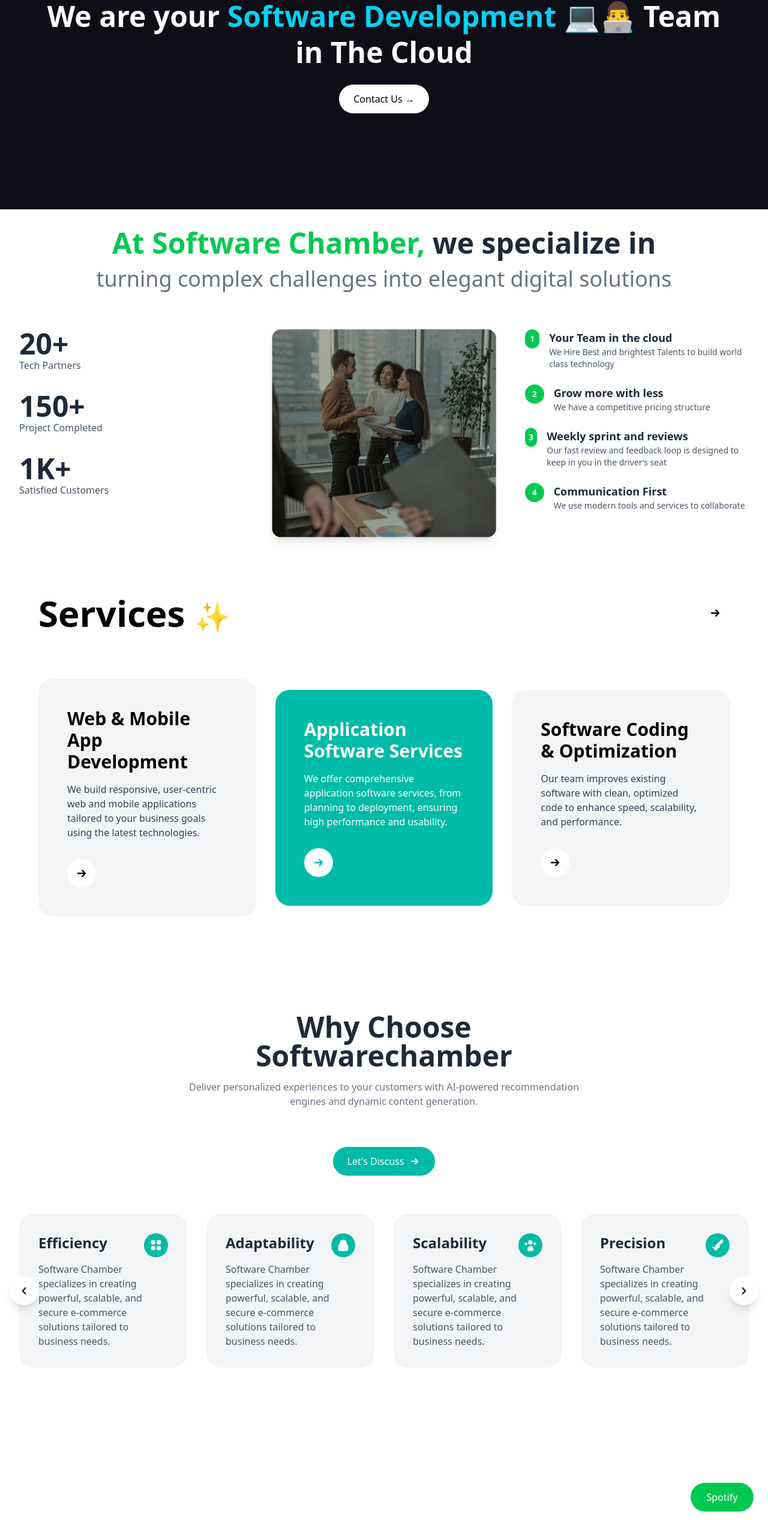
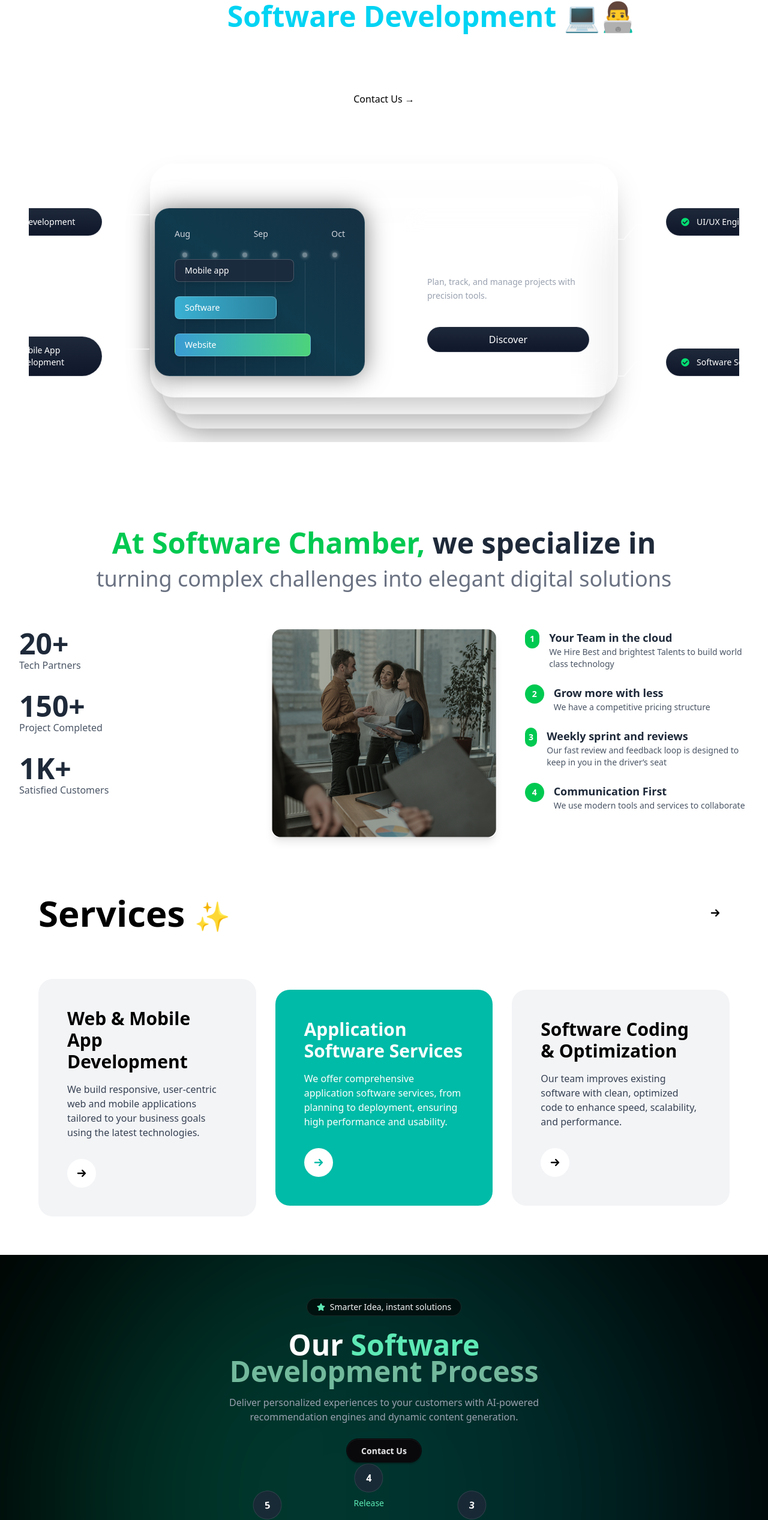
Before and after one commit to sharmin133/Software-Chamber, a React (Vite) app: page / in a window 1280 px wide. Shown: the part 219-2753 px from the top of the page at 60% size. Built offline with nearby package versions, Linux system fonts and the light colour scheme.

Commit message:
added banner content

```diff
--- a/package.json
+++ b/package.json
@@ -10,6 +10,7 @@
     "preview": "vite preview"
   },
   "dependencies": {
+    "@heroicons/react": "^2.2.0",
     "@tailwindcss/vite": "^4.1.11",
     "react": "^19.1.1",
     "react-dom": "^19.1.1",
--- a/src/Components/Pages/Banner/Banner.jsx
+++ b/src/Components/Pages/Banner/Banner.jsx
@@ -1,9 +1,9 @@
 import React from "react";
-// import BannerContent from "./BannerContent";
+import BannerContent from "./BannerContent";
 
 const Banner = () => {
   return (
-    <section className="bg-[#0E0E17] text-white px-4 md:px-12 pt-20 pb-28 relative overflow-hidden">
+    <section className=" text-white px-4 md:px-12 pt-20 pb-28 relative overflow-hidden">
       {/* Tagline */}
       <div className="text-center mb-4">
         <span className="inline-block bg-[#1f1f2e] text-cyan-400 text-xs px-4 py-1 rounded-full">
@@ -26,7 +26,7 @@
         </button>
       </div>
 
-     {/* <BannerContent></BannerContent> */}
+<div className="flex items-center justify-center"> <BannerContent></BannerContent> </div>
 
     </section>
   );
--- a/src/Components/Pages/Banner/BannerContent.jsx
+++ b/src/Components/Pages/Banner/BannerContent.jsx
@@ -1,71 +1,188 @@
-// src/components/Dashboard.js
+import React from 'react';
+import { FaCheckCircle } from 'react-icons/fa'; // Assuming you have react-icons installed
 
-import React from 'react';
+const BannerContent = () => {
+  return (
+    <div className="relative w-full h-[500px] overflow-hidden flex items-center justify-center p-4">
+
+      {/* Layer 1 (bottom-most) - Centered, but slightly offset vertically */}
+      <div className="absolute top-1/2 left-1/2 -translate-x-1/2 -translate-y-[35%] w-[700px] h-[350px] rounded-[40px] bg-white/10 backdrop-blur-md shadow-2xl border border-white/30 z-10" />
+
+      {/* Layer 2 (middle) - Centered, but slightly offset vertically */}
+      <div className="absolute top-1/2 left-1/2 -translate-x-1/2 -translate-y-[45%] w-[740px] h-[370px] rounded-[40px] bg-white/10 backdrop-blur-md shadow-2xl border border-white/30 z-20" />
+
+      {/* Layer 3 (top-most) - Centered, but slightly offset vertically */}
+      <div className="absolute top-1/2 left-1/2 -translate-x-1/2 -translate-y-[55%] w-[780px] h-[390px] rounded-[40px] bg-white/10 backdrop-blur-md shadow-2xl border border-white/30 z-30" />
+
+      {/* Fourth Layer (Content) - This is the main part with the text and timeline, also centered */}
+      <div className="absolute top-0 left-0 w-full h-full p-8 flex items-center justify-center z-40 text-white font-sans">
+        <div className="relative w-full h-full p-4 flex items-center justify-center">
+
+          {/* Main Container */}
+          <div className="flex gap-16">
+
+            {/* Left Buttons Container */}
+<div className="flex flex-col justify-between items-end gap-4 mr-6 relative">
+  <button className="flex items-center gap-3 px-6 py-3 rounded-full bg-gradient-to-b from-[#1e293b] to-[#0f172a] border border-white/10 text-white text-sm font-medium shadow-inner hover:shadow-lg hover:scale-105 transition-transform duration-300 w-[240px] relative z-20">
+    <FaCheckCircle className="text-green-400" />
+    Website Development
+    {/* Connector line from this button */}
+    <span className="absolute top-1/2 -right-20 w-20 h-8 -translate-y-1/2">
+ <svg
+  viewBox="0 0 80 32"
+  fill="none"
+  xmlns="http://www.w3.org/2000/svg"
+  className="w-full h-full"
+>
+  <path
+    d="M80 4 H30 L10 28 H0"
+    stroke="rgba(255,255,255,0.5)"
+    strokeWidth="2"
+    fill="none"
+    strokeLinecap="round"
+    strokeLinejoin="round"
+  />
+</svg>
+</span>
+  </button>
+  <button className="flex items-center gap-3 px-6 py-3 rounded-full bg-gradient-to-b from-[#1e293b] to-[#0f172a] border border-white/10 text-white text-sm font-medium shadow-inner hover:shadow-lg hover:scale-105 transition-transform duration-300 w-[240px] relative z-20">
+    <FaCheckCircle className="text-green-400" />
+    Mobile App Development
+    {/* Connector line from this button */}
+   <span className="absolute top-1/2 -right-20 w-20 h-8 -translate-y-1/2">
+ <svg
+  viewBox="0 0 80 32"
+  fill="none"
+  xmlns="http://www.w3.org/2000/svg"
+  className="w-full h-full"
+>
+  <path
+    d="M80 4 H30 L10 28 H0"
+    stroke="rgba(255,255,255,0.5)"
+    strokeWidth="2"
+    fill="none"
+    strokeLinecap="round"
+    strokeLinejoin="round"
+  />
+</svg>
+</span>
+
+  </button>
+</div>
+
+            {/* Left Card (Timeline) */}
+            <div className="relative w-[350px] rounded-3xl bg-gradient-to-tr from-[#102b3f] via-[#103a4d] to-[#153042] p-8 backdrop-blur-lg border border-white/10 shadow-[0_0_40px_rgba(0,0,0,0.5)]">
+
+              {/* Months */}
+              <div className="flex justify-between text-gray-300 text-sm font-medium mb-6">
+                <span>Aug</span>
+                <span>Sep</span>
+                <span>Oct</span>
+              </div>
+
+              {/* Vertical Lines with Circles */}
+              <div className="absolute left-0 right-0 top-[73px] bottom-0 flex justify-around px-6 pointer-events-none">
+                {[...Array(6)].map((_, i) => (
+                  <div key={i} className="flex flex-col items-center">
+                    {/* Circle at top of line */}
+                    <span className="w-2 h-2 rounded-full bg-white/40 shadow-[0_0_6px_rgba(255,255,255,0.6)] mb-2"></span>
+                    {/* Line */}
+                    <span className="w-[1px] flex-1 bg-white/10"></span>
+                  </div>
+                ))}
+              </div>
+
+              {/* Bars */}
+              <div className="relative flex flex-col gap-6 mt-8">
+                <div className="w-[70%] px-4 py-2 rounded-lg bg-[#1e293b]/80 border border-white/20 text-white text-sm shadow-lg">
+                  Mobile app
+                </div>
+                <div className="w-[60%] px-4 py-2 rounded-lg bg-gradient-to-r from-[#3bb1d3] to-[#2a819c] border border-white/20 text-white text-sm shadow-lg">
+                  Software
+                </div>
+                <div className="w-[80%] px-4 py-2 rounded-lg bg-gradient-to-r from-[#3b9bd3] to-[#4dd37a] border border-white/20 text-white text-sm shadow-lg">
+                  Website
+                </div>
+              </div>
+            </div>
+
+            {/* Right Card (Description) */}
+            <div className="flex flex-col justify-between rounded-3xl p-10 w-[350px] backdrop-blur-lg ">
+
+              <div>
+
+                <h2 className="text-white font-bold text-2xl mb-2">
+                  Software Service Solutions
+                </h2>
+
+                <p className="text-gray-400 text-sm leading-relaxed">
+                  Plan, track, and manage projects with precision tools.
+                </p>
+              </div>
 
 
 
-const BannerContent = () => {
-  return (
-  <div className="relative w-[500px] h-[500px] bg-gradient-to-br from-green-200 via-pink-200 to-blue-200 overflow-hidden flex items-center justify-center p-4">
+              <button className="mt-6 px-6 py-2 rounded-full bg-gradient-to-b from-[#1e293b] to-[#0f172a] border border-white/10 text-white font-medium shadow-inner hover:shadow-lg hover:scale-105 transition-transform duration-300">
+                Discover
+              </button>
+               <span className="absolute  -right-22 w-20 h-8 -translate-y-1/2">
+ <svg
+  viewBox="0 0 80 32"
+  fill="none"
+  xmlns="http://www.w3.org/2000/svg"
+  className="w-full h-full"
+>
+  <path
+    d="M80 4 H30 L10 28 H0"
+    stroke="rgba(255,255,255,0.5)"
+    strokeWidth="2"
+    fill="none"
+    strokeLinecap="round"
+    strokeLinejoin="round"
+  />
+</svg>
+</span>
 
-  {/* Layer 1 (bottom-most) */}
-  <div className="absolute top-35 left-15 w-[350px] h-[350px] rounded-[40px] bg-white/10 backdrop-blur-md shadow-2xl border border-white/30 z-10" />
 
-  {/* Layer 2 (middle) */}
-  <div className="absolute top-20 left-12 w-[370px] h-[370px] rounded-[40px] bg-white/10 backdrop-blur-md shadow-2xl border border-white/30 z-20" />
 
-  {/* Layer 3 (top-most) */}
-  <div className="absolute top-5 left-10 w-[390px] h-[390px] rounded-[40px] bg-white/10 backdrop-blur-md shadow-2xl border border-white/30 z-30" />
+<span className="absolute -bottom-5 -right-22 w-20 h-8 -translate-y-1/2">
+ <svg
+  viewBox="0 0 80 32"
+  fill="none"
+  xmlns="http://www.w3.org/2000/svg"
+  className="w-full h-full"
+>
+  <path
+    d="M80 4 H30 L10 28 H0"
+    stroke="rgba(255,255,255,0.5)"
+    strokeWidth="2"
+    fill="none"
+    strokeLinecap="round"
+    strokeLinejoin="round"
+  />
+</svg>
+</span>
+            </div>
 
-  {/* Fourth Layer (Content) - This is the main part with the text and timeline */}
-  <div className="absolute top-0 left-0 w-full h-full p-8 flex items-center justify-center z-40 text-white font-sans">
-    <div className="relative w-full h-full p-4">
-      {/* Content grid */}
-      <div className="grid grid-cols-2 gap-4 items-stretch h-full">
 
-        {/* Left section - Timeline and Cards */}
-        <div className="flex flex-col space-y-2 h-full">
-          <div className="flex justify-between items-center text-gray-400 font-bold mb-2">
-            <span className="text-sm">Aug</span>
-            <span className="text-sm">Sep</span>
-            <span className="text-sm">Oct</span>
-          </div>
 
-          {/* Timeline boxes with gradient colors */}
-          <div className="space-y-2 flex-1">
-            <div className="bg-[#2a304e] p-2 rounded-lg text-gray-200 text-sm">Mobile app</div>
-            <div className="bg-gradient-to-r from-[#4a5585] to-[#6074aa] p-2 rounded-lg shadow-md border border-blue-400 text-white text-sm cursor-pointer">Software</div>
-            <div className="bg-gradient-to-r from-[#327788] to-[#429d91] p-2 rounded-lg text-white text-sm cursor-pointer">Website</div>
+            {/* Right Buttons Container */}
+            <div className="flex flex-col justify-between items-start gap-4 ml-6">
+
+                <button className="flex items-center gap-3 px-6 py-3 rounded-full bg-gradient-to-b from-[#1e293b] to-[#0f172a] border border-white/10 text-white text-sm font-medium shadow-inner hover:shadow-lg hover:scale-105 transition-transform duration-300 w-[240px]">
+                    <FaCheckCircle className="text-green-400" />
+                    UI/UX Engineering
+                </button>
+                <button className="flex items-center gap-3 px-6 py-3 rounded-full bg-gradient-to-b from-[#1e293b] to-[#0f172a] border border-white/10 text-white text-sm font-medium shadow-inner hover:shadow-lg hover:scale-105 transition-transform duration-300 w-[240px]">
+                    <FaCheckCircle className="text-green-400" />
+                    Software Services
+                </button>
+            </div>
           </div>
         </div>
+      </div>
 
-        {/* Right section - Main Description Card */}
-        <div className="flex flex-col justify-between h-full">
-          <div className="flex flex-col">
-            <h3 className="text-base md:text-lg font-bold text-gray-100 mb-1">Software Service Solutions</h3>
-            <p className="text-gray-400 text-xs leading-relaxed">
-              Plan, track, and manage projects with precision tools.
-            </p>
-          </div>
-          <button className="self-start mt-4 px-4 py-2 text-xs font-semibold text-white bg-gray-700 rounded-full hover:bg-gray-600 transition-colors duration-300">
-            Discover
-          </button>
-        </div>
-      </div>
     </div>
-  </div>
-
-</div>
-
-    //   <div className="relative z-40 max-w-xl w-full bg-white/20 backdrop-blur-lg border border-white/30 rounded-3xl shadow-xl px-10 py-12 text-center text-white">
-    //     <h2 className="text-3xl md:text-4xl font-bold mb-4 drop-shadow">Plan Your Project</h2>
-    //     <p className="text-base md:text-lg mb-6 drop-shadow">
-    //       Organize and manage your tasks efficiently using our modern timeline interface.
-    //     </p>
-    //     <button className="mt-2 px-6 py-2 rounded-full bg-purple-500/70 hover:bg-purple-600 transition-colors text-white font-semibold shadow-lg">
-    //       Get Started
-    //     </button>
-
   );
 };
 
--- a/src/Components/Pages/Development/Development.jsx
+++ b/src/Components/Pages/Development/Development.jsx
@@ -1,81 +1,153 @@
-import React from 'react';
-// import './SoftwareDevelopmentProcess.css'; // We'll create this file for the circular layout
-
-const globeImage = 'https://i.imgur.com/your-globe-image-here.png'; // Replace with a real image URL or local path
+import React from "react";
+import { FaStar } from "react-icons/fa";
 
 const Development = () => {
+  const steps = [
+    { id: 1, label: "Code" },
+    { id: 2, label: "Build" },
+    { id: 3, label: "Test" },
+    { id: 4, label: "Release" },
+    { id: 5, label: "Deploy" },
+    { id: 6, label: "Monitor" },
+    { id: 7, label: "Build" },
+  ];
+
+  // geometry for arc placement (matching the example layout)
+  const arc = {
+    width: 800,
+    height: 380,
+    centerX: 400,
+    centerY: 320,
+    radius: 300,
+  };
+
   return (
-    <div className="bg-[#f0f9ff] text-gray-800 font-sans py-16 md:py-24 overflow-hidden">
-      {/* Small Badge */}
-      <div className="flex justify-center mb-6">
-        <span className="bg-green-700 text-white text-xs font-semibold px-3 py-1 rounded-full flex items-center space-x-1">
-          <svg className="w-3 h-3" fill="currentColor" viewBox="0 0 20 20">
-            <path d="M9.049 2.927c.3-.921 1.603-.921 1.902 0l1.07 3.292a1 1 0 00.95.69h3.462c.969 0 1.371 1.24.588 1.81l-2.8 2.034a1 1 0 00-.364 1.118l1.07 3.292c.3.921-.755 1.688-1.54 1.118l-2.8-2.034a1 1 0 00-1.175 0l-2.8 2.034c-.784.57-1.838-.197-1.539-1.118l1.07-3.292a1 1 0 00-.364-1.118L2.98 8.72c-.783-.57-.38-1.81.588-1.81h3.461a1 1 0 00.951-.69l1.07-3.292z"></path>
-          </svg>
-          <span>Smarter idea, instant solutions</span>
-        </span>
+    <div className="relative flex flex-col items-center text-center bg-black text-white overflow-hidden pt-12 pb-28">
+      {/* soft green radial glow */}
+      <div className="absolute -top-36 left-1/2 -translate-x-1/2 w-[1100px] h-[1100px] rounded-full blur-[160px] bg-gradient-to-r from-emerald-400/30 via-teal-400/25 to-cyan-400/15 pointer-events-none" />
+
+      {/* small tag */}
+      <div className="z-10 mt-6 inline-flex items-center gap-2 bg-black/60 px-4 py-1 rounded-full border border-white/10">
+        <FaStar className="text-sm text-emerald-300" />
+        <span className="text-sm text-gray-100">Smarter Idea, instant solutions</span>
       </div>
 
-      {/* Header Text */}
-      <div className="text-center mb-16 px-4">
-        <h1 className="text-4xl md:text-6xl font-bold text-gray-800 mb-4">
-          Our Software <br className="md:hidden" /> Development Process
-        </h1>
-        <p className="text-gray-500 max-w-2xl mx-auto">
-          Deliver personalized experiences to your customers with AI-powered recommendation engines and dynamic content generation.
-        </p>
+      {/* headings */}
+      <h2 className="z-10 mt-6 text-4xl md:text-5xl font-extrabold">
+        <span className="text-white">Our </span>
+        <span className="text-emerald-300">Software</span>
+      </h2>
+      <h2 className="z-10 -mt-1 text-4xl md:text-5xl font-extrabold text-emerald-200/70">
+        Development Process
+      </h2>
+
+      <p className="z-10 mt-4 max-w-xl text-gray-400 px-6">
+        Deliver personalized experiences to your customers with AI-powered
+        recommendation engines and dynamic content generation.
+      </p>
+
+      {/* contact button (daisyUI) */}
+      <div className="z-10 mt-6">
+        <button className="btn btn-neutral btn-md rounded-full px-6">Contact Us</button>
       </div>
 
-      {/* CTA Button */}
-      <div className="flex justify-center mb-16">
-        <button className="bg-gray-800 text-white rounded-full px-6 py-3 flex items-center space-x-2 transition-transform hover:scale-105">
-          <span>Contact Us</span>
-          <svg className="w-5 h-5" fill="currentColor" viewBox="0 0 20 20">
-            <path d="M11 3a1 1 0 100 2h3.586l-4.293 4.293a1 1 0 001.414 1.414L16 6.414V10a1 1 0 102 0V3a1 1 0 00-1-1h-7z"></path>
-            <path d="M4 11a1 1 0 100 2h1a1 1 0 100-2H4zm-1 4a1 1 0 100 2h1a1 1 0 100-2H3zm5-4a1 1 0 100 2h1a1 1 0 100-2H8zm-1 4a1 1 0 100 2h1a1 1 0 100-2H7zm5-4a1 1 0 100 2h1a1 1 0 100-2h-1zm-1 4a1 1 0 100 2h1a1 1 0 100-2h-1zm-3-4a1 1 0 100 2h1a1 1 0 100-2h-1zm-1 4a1 1 0 100 2h1a1 1 0 100-2H7z"></path>
-          </svg>
-        </button>
-      </div>
+      {/* arc + globe container */}
+      <div className="relative mt-14 w-full max-w-[900px] h-[420px]">
+        {/* dotted curved path */}
+        <svg
+          viewBox={`0 0 ${arc.width} ${arc.height}`}
+          className="absolute inset-0 w-full h-full"
+          preserveAspectRatio="none"
+          aria-hidden
+        >
+          {/* main dashed arc */}
+          <path
+            d={`M40,${arc.height - 40} Q${arc.centerX},-120 ${arc.width - 40},${arc.height - 40}`}
+            stroke="rgba(255,255,255,0.18)"
+            strokeWidth="2"
+            strokeDasharray="6 8"
+            fill="none"
+          />
+          {/* dotted accent (slightly above) */}
+          <path
+            d={`M70,${arc.height - 60} Q${arc.centerX},-80 ${arc.width - 70},${arc.height - 60}`}
+            stroke="rgba(56,189,248,0.6)"
+            strokeWidth="6"
+            strokeLinecap="round"
+            strokeDasharray="1 22"
+            fill="none"
+            opacity="0.25"
+          />
+        </svg>
 
-      {/* Process Visualization Section */}
-      <div className="relative w-full max-w-5xl mx-auto flex justify-center mt-12 md:mt-24">
-        {/* The Globe Image */}
-        <img
-          src={globeImage}
-          alt="Globe"
-          className="w-full md:w-3/4 max-w-2xl animate-pulse-slow"
-        />
+        {/* step nodes placed along the arc */}
+        {steps.map((step, i) => {
+          // distribute from 0..pi (left -> right along a semi-circle-ish curve)
+          const t = i / (steps.length - 1); // 0..1
+          const angle = Math.PI * t; // 0..π
+          const x = arc.centerX + arc.radius * Math.cos(angle);
+          const y = arc.centerY - arc.radius * Math.sin(angle);
 
-        {/* Process Steps */}
-        <div className="process-steps">
-          {/* Use CSS positioning for each step */}
-          <div className="step step-1">
-            <span className="step-number">1</span>
-            <span className="step-label">Code</span>
-          </div>
-          <div className="step step-2">
-            <span className="step-number">2</span>
-            <span className="step-label">Build</span>
-          </div>
-          <div className="step step-3">
-            <span className="step-number">3</span>
-            <span className="step-label">Test</span>
-          </div>
-          <div className="step step-4">
-            <span className="step-number">4</span>
-            <span className="step-label">Release</span>
-          </div>
-          <div className="step step-5">
-            <span className="step-number">5</span>
-            <span className="step-label">Deploy</span>
-          </div>
-          <div className="step step-6">
-            <span className="step-number">6</span>
-            <span className="step-label">Monitor</span>
-          </div>
-          <div className="step step-7">
-            <span className="step-number">7</span>
-            <span className="step-label">Build</span>
+          // small rotation so labels face outward slightly
+          const rotateDeg = (t - 0.5) * -35;
+
+          return (
+            <div
+              key={step.id}
+              className="absolute flex flex-col items-center w-max -translate-x-1/2 -translate-y-1/2"
+              style={{
+                left: `${(x / arc.width) * 100}%`,
+                top: `${(y / arc.height) * 100}%`,
+                transform: `translate(-50%, -50%) rotate(${rotateDeg}deg)`,
+              }}
+            >
+              <div className="w-10 h-10 md:w-12 md:h-12 rounded-full bg-gray-800/80 border border-white/10 flex items-center justify-center text-sm md:text-base font-semibold">
+                {step.id}
+              </div>
+
+              <span
+                className="mt-2 text-xs md:text-sm font-medium text-emerald-300 whitespace-nowrap"
+                style={{ transform: `rotate(${ -rotateDeg }deg)` }} // un-rotate the label text
+              >
+                {step.label}
+              </span>
+            </div>
+          );
+        })}
+
+        {/* globe / circle at bottom center */}
+        <div
+          className="absolute left-1/2 -translate-x-1/2"
+          style={{ top: `${(arc.centerY + 40) / arc.height * 100}%` }}
+        >
+          <div className="relative w-[340px] h-[340px] rounded-full bg-gradient-to-b from-emerald-900/80 to-slate-900/80 border border-emerald-600/30 overflow-hidden">
+            {/* dotted globe pattern (simple stylistic representation) */}
+            <svg viewBox="0 0 300 300" className="w-full h-full opacity-60">
+              <defs>
+                <linearGradient id="g" x1="0" x2="1">
+                  <stop offset="0%" stopColor="#6EE7B7" stopOpacity="0.06" />
+                  <stop offset="100%" stopColor="#38BDF8" stopOpacity="0.06" />
+                </linearGradient>
+              </defs>
+
+              <circle cx="150" cy="150" r="140" fill="url(#g)" />
+
+              {/* a few dotted patterns to mimic world dots */}
+              <g fill="rgba(255,255,255,0.06)">
+                <circle cx="105" cy="110" r="2" />
+                <circle cx="115" cy="128" r="1.8" />
+                <circle cx="130" cy="100" r="1.6" />
+                <circle cx="160" cy="140" r="1.8" />
+                <circle cx="190" cy="100" r="2" />
+                <circle cx="200" cy="150" r="1.6" />
+                <circle cx="140" cy="180" r="1.8" />
+                <circle cx="100" cy="170" r="1.5" />
+                <circle cx="180" cy="190" r="1.7" />
+              </g>
+            </svg>
+
+            {/* subtle inner glow */}
+            <div className="absolute inset-0 rounded-full shadow-[inset_0_40px_80px rgba(16,185,129,0.06)] pointer-events-none" />
           </div>
         </div>
       </div>
--- a/src/Components/Pages/Home/Home.jsx
+++ b/src/Components/Pages/Home/Home.jsx
@@ -9,14 +9,17 @@
 import ClientStory from '../ClientStory/ClientStory';
 import ContactUs from '../ContactUs/ContactUs';
 
+
+
 const Home = () => {
     return (
         <div>
 
             <Banner></Banner>
+
             <Specialized></Specialized>
             <Services></Services>
-            {/* <Development></Development> */}
+             <Development></Development>
             <ChooseUs></ChooseUs>
             <StackPower></StackPower>
             <FAQSection></FAQSection>
```
Also changed, not shown: src/Components/Pages/Banner/Servicecard.jsx (deleted, +0 -22 lines), 1 other file (tests, documents, lock files or other folders).
